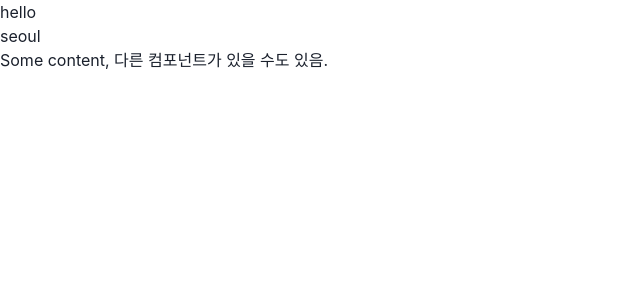
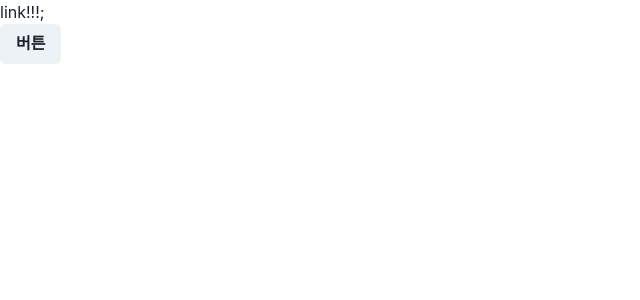
Before and after one commit to Nighteast/react20231031, a React (Create React App) app: page / in a window 1280 px wide. Shown: the top 300 px of the page, without its empty margins (0-640 px from the left). Built offline with nearby package versions, Linux system fonts and the light colour scheme.

Commit message:
함수를 props으로 전달

```diff
--- a/src/App.js
+++ b/src/App.js
@@ -1,19 +1,28 @@
-function MyComp({ text, address, children }) {
+import React from "react";
+import { Button } from "@chakra-ui/react";
+
+function MyComp({ to, someProp }) {
+  someProp();
   return (
     <>
-      <p>{text}</p>
-      <p>{address}</p>
-      <p>{children}</p>
+      <div>
+        <a href={to[0]}>link!!!</a>;
+      </div>
+      <div>
+        <Button onClick={someProp}>버튼</Button>
+      </div>
     </>
   );
 }
 
 function App(props) {
+  function func1() {
+    console.log("func1 실행됨");
+  }
+
   return (
     <div>
-      <MyComp text={"hello"} address={"seoul"}>
-        Some content, 다른 컴포넌트가 있을 수도 있음.
-      </MyComp>
+      <MyComp to={["https://www.naver.com"]} someProp={func1}></MyComp>
     </div>
   );
 }
```
